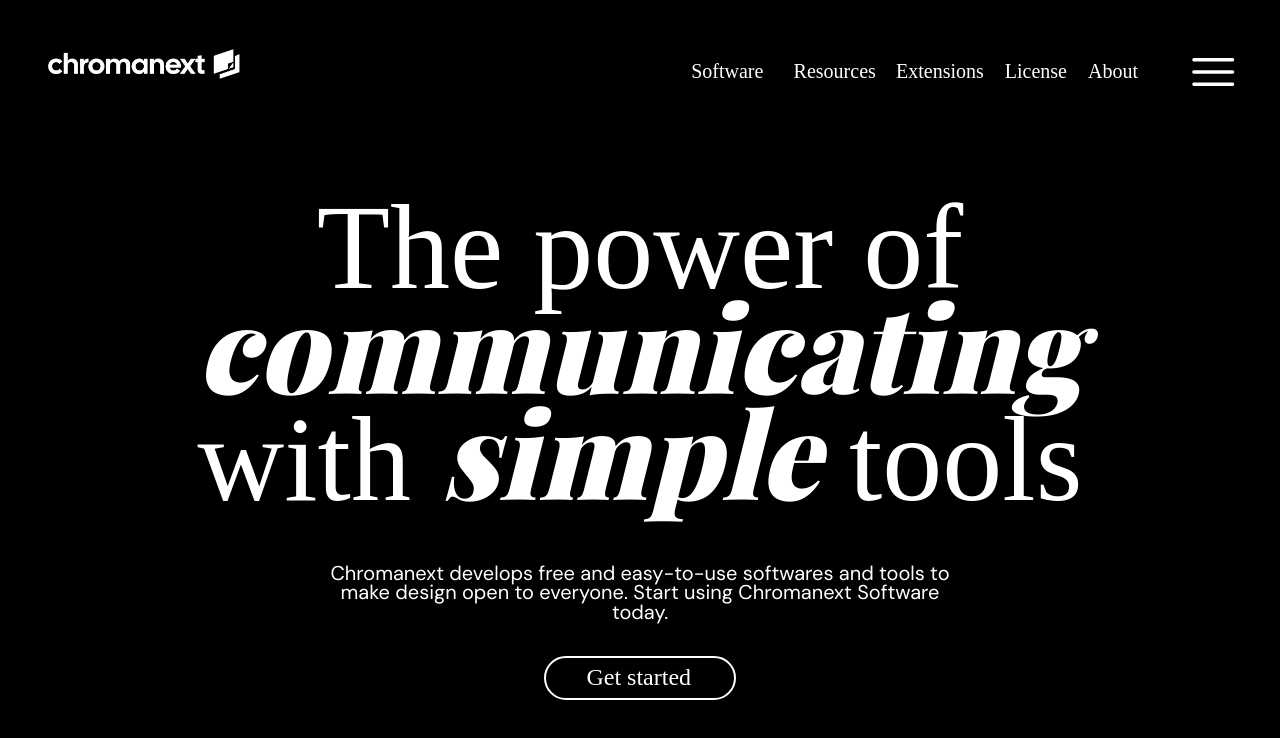
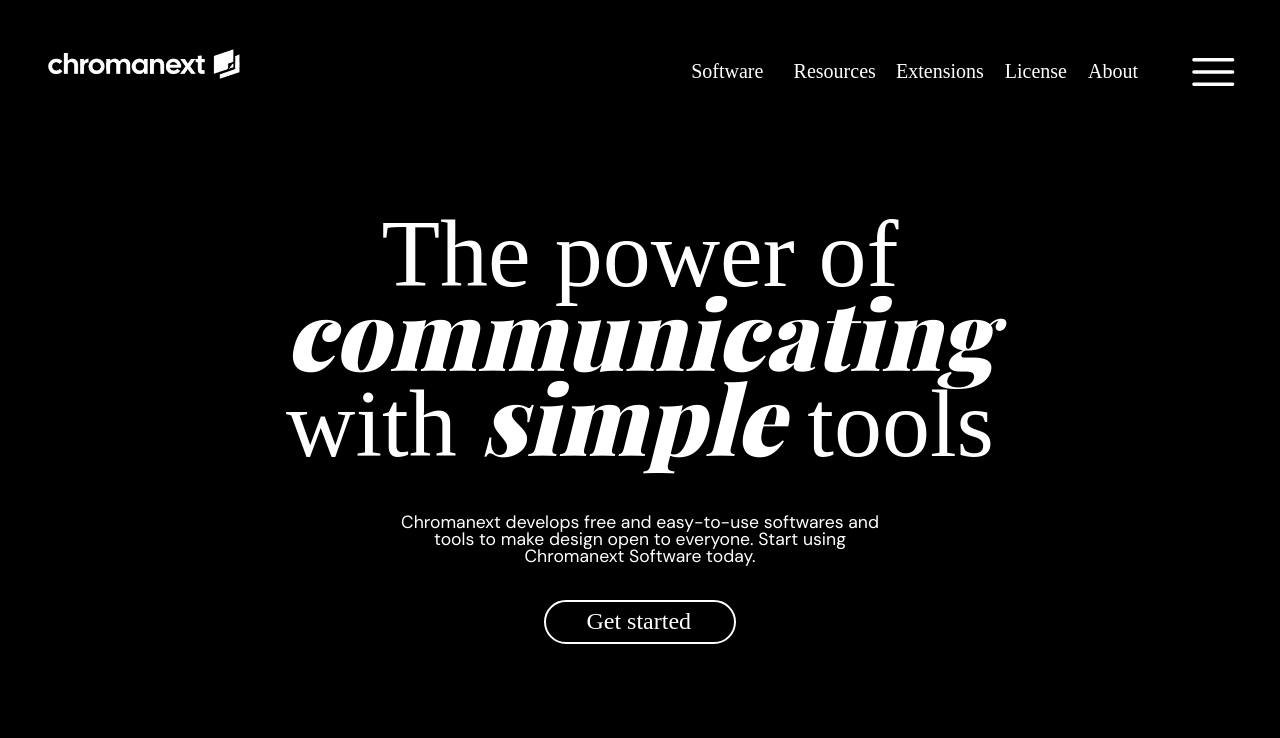
Before and after one commit to gamerdesignx/chromanext, a plain HTML site: page index.html in a window 1280 px wide. Drawn offline with nearby package versions, Linux system fonts and the light colour scheme; a web font is replaced by a local one.

Commit message:
Add files via upload

```diff
--- a/index.html
+++ b/index.html
@@ -18,7 +18,9 @@
 
     <body>
         <div class="banner">
-            <a href="./"><img src="./logotype.png" alt="Chromanext logotype" width="15%" style="padding: 5vh; position: absolute;"></a>
+            <div class="blur" id="blur"></div>
+
+            <a href="./"><img src="./logotype_t.png" alt="Chromanext logotype" width="15%" style="padding: 5vh; position: absolute;"></a>
             <div class="topbar">
                 <a href="./software"><p class="page" style="left: -20%;">Software</p></a>
                 <a href="./resources"><p class="page" style="left: 40%">Resources</p></a>
--- a/style.css
+++ b/style.css
@@ -3,22 +3,34 @@ body {color: white; background-color: black;}
 
 .material-symbols-rounded {
     border: none;
-    background-color: black;
+    background-color: transparent;
     color: white;
     font-size: 7vh;
 }
 
 /* Elements */
+.blur {
+    position: fixed;
+    z-index: 0;
+    top: 0;
+    left: 0;
+    width: 100vw;
+    height: 9vw;
+    backdrop-filter: blur(50px);
+    transition: height .5s ease;
+}
+.blur.active {height: 12vw;}
+
 .banner {
     position: fixed;
+    background-color: transparent;
     z-index: 0;
-    background-color: black;
     width: 100vw;
     height: 10vh;
 }
 
 .topbar {
-    background-color: black;
+    background-color: transparent;
     position: fixed;
     display: flex;
     left: 55%;
@@ -28,7 +40,7 @@ body {color: white; background-color: black;}
 
 .page {
     color: white;
-    background-color: black;
+    background-color: transparent;
     font-family: "Cal Sans";
     font-size: 2.5vh;
     font-weight: 100;
@@ -63,11 +75,11 @@ body {color: white; background-color: black;}
 .title {
     position: absolute;
     text-align: center;
-    left: 10vw;
-    top: 10vh;
-    width: 80vw;
+    left: 15vw;
+    top: 15vh;
+    width: 70vw;
     font-family: "Cal Sans";
-    font-size: 15vh;
+    font-size: 12vh;
     line-height: 80%;
     opacity: 0;
     transition: opacity 1s ease;
@@ -79,11 +91,11 @@ body {color: white; background-color: black;}
 .desc {
     position: absolute;
     text-align: center;
-    width: 50vw;
-    left: 25vw;
-    top: 68vh;
+    width: 40vw;
+    left: 30vw;
+    top: 62vh;
     font-family: "DM Sans";
-    font-size: 2.5vh;
+    font-size: 2.2vh;
     line-height: 97%;
     opacity: 0;
     transition: opacity 2s ease;
@@ -101,7 +113,7 @@ body {color: white; background-color: black;}
     padding: .5% 1% .5% .8%;
     width: 15vw;
     border-radius: 10ch;
-    top: 82vh;
+    top: 75vh;
     left: 42.5vw;
     cursor: pointer;
     transition: background-color .3s, border-radius .1s ease;
--- a/web.js
+++ b/web.js
@@ -1,3 +1,4 @@
+// Animations
 document.addEventListener("DOMContentLoaded", function() {
     document.getElementById("title").classList.toggle("active")
     document.getElementById("desc").classList.toggle("active")
@@ -5,8 +6,12 @@ document.addEventListener("DOMContentLoaded", function() {
     const menubtn = document.getElementById("menubtn")
     const menu = document.getElementById("menu")
 
+    const blur = document.getElementById("blur")
+
     menubtn.addEventListener("click", function() {
         menu.classList.toggle("active")
         menubtn.textContent = menu.classList.contains("active") ? "notes" : "menu"
+
+        blur.classList.toggle("active")
     })
 })
```
Also changed, not shown: logotype_t.png (added).
